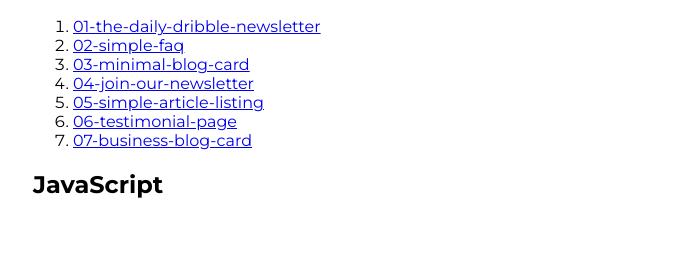
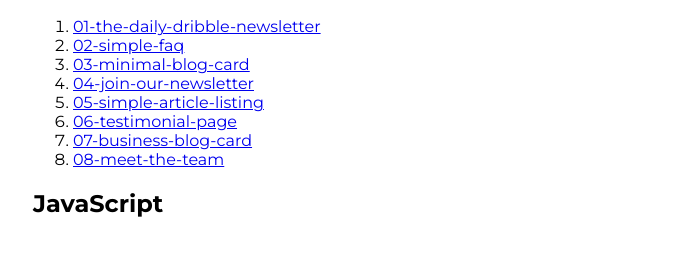
Before and after one commit to viganogabriele/Learning-HTML-CSS, a website: page index.html in a window 1280 px wide. Shown: the part 142-398 px from the top of the page, without its empty margins (257-954 px from the left). Drawn offline with Linux system fonts and the light colour scheme.

Commit message:
feat: add project 08 to website showcase

```diff
--- a/index.html
+++ b/index.html
@@ -28,6 +28,7 @@
       </li>
       <li><a href="./06-testimonial-page/">06-testimonial-page</a></li>
       <li><a href="./07-business-blog-card/">07-business-blog-card</a></li>
+      <li><a href="./08-meet-the-team/">08-meet-the-team</a></li>
     </ol>
     <h2>JavaScript</h2>
   </main>
```
